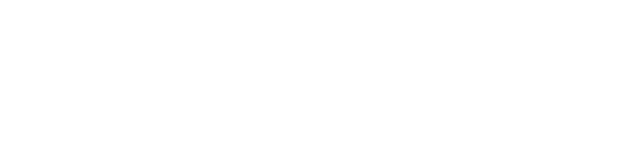
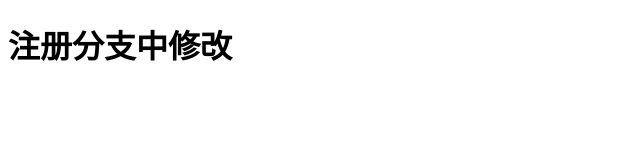
Before and after one commit to vicky-Z2320/Project_01, a plain HTML site: page login.html in a window 1280 px wide. Shown: the whole page, without its empty margins (0-640 px from the left). Drawn offline with Linux system fonts and the light colour scheme.

Commit message:
注册分支中修改后提交

```diff
--- a/login.html
+++ b/login.html
@@ -7,6 +7,6 @@
     <title>login</title>
 </head>
 <body>
-
+    <h1>注册分支中修改</h1>
 </body>
 </html>
```
